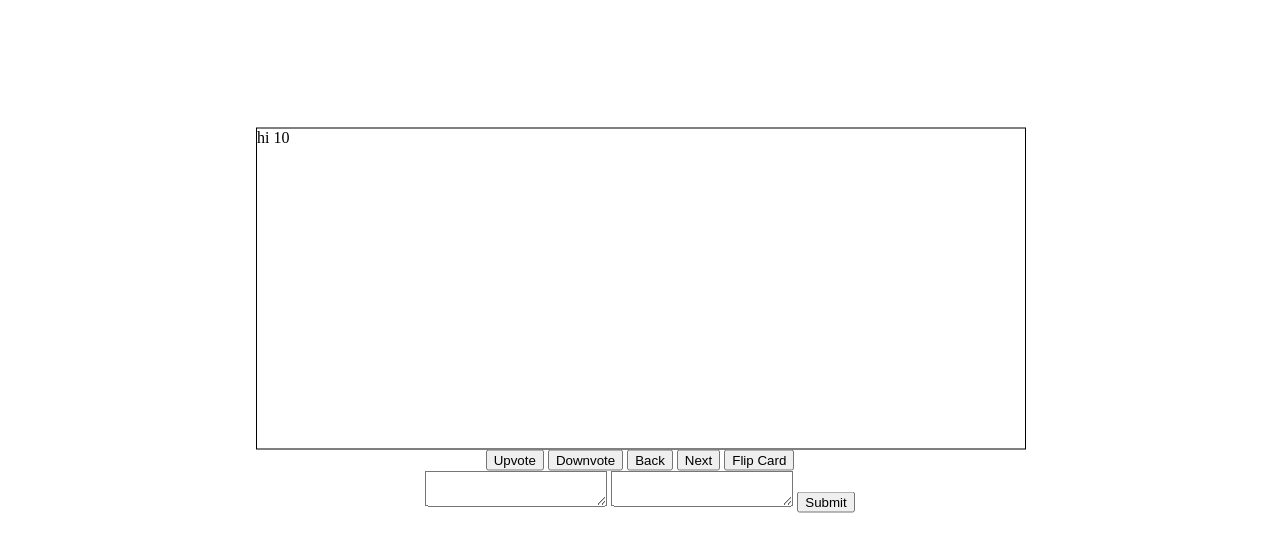
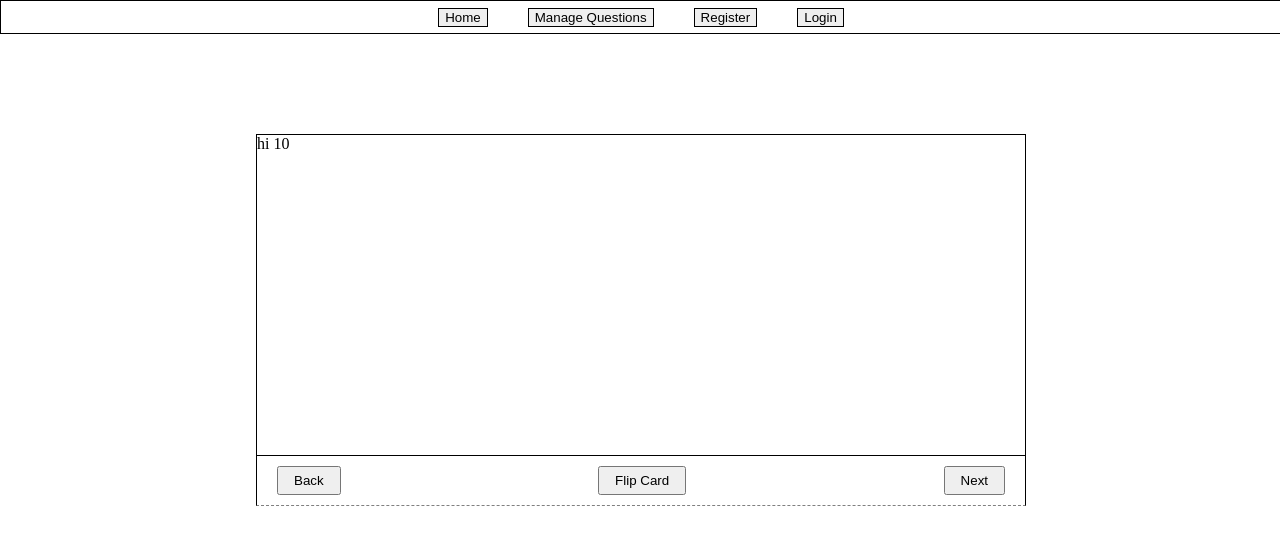
Before and after one commit to LackingCuriosity/studyApp, a Django app: page / in a window 1280 px wide. Shown: the top 552 px of the page. Run offline with Django 5.2, Linux system fonts and the light colour scheme; data comes from the database, SQL or seed files in the repository; both versions use the stored data as it was after the commit.

Commit message:
Connected pages through navbar and layout.html

```diff
--- a/studyApp/myApp/static/myApp/home.css
+++ b/studyApp/myApp/static/myApp/home.css
@@ -13,8 +13,81 @@
     width: 100%;
     height: 40vh;
     border: 1px black solid;
+    border-bottom: none;
 }
 
 #answerDiv {
     display:none;
 }
+
+#questionControls {
+    margin-left: auto;
+    width: 100%;
+    height: 100%;
+    display: flex;
+    justify-content: center;
+    align-items: center;
+    border: 1px solid black;
+    border-bottom: 1px dashed grey;
+    padding-top: 10px;
+    padding-bottom: 10px;
+    padding-right: none;
+    padding-left: none;
+
+}
+
+#upvotesDiv {
+    width: 100%;
+    font-size: 1rem;
+    display: flex;
+    align-items: center;
+    justify-content: left;
+    align-self: center;
+    line-height: 20pt;
+    border: 1px solid black;
+    border-top: none;
+
+
+}
+
+.vote {
+    display: flex;
+    align-items: center;
+    justify-content: center;
+    align-self: center;
+    width: 3%;
+    margin: 5px 10px 5px 10px;
+}
+
+#downvote {
+    align-items: right;
+    justify-content: right;
+    align-self: right;
+    text-align: right;
+}
+
+.questionButton, #flipButton {
+    margin-left: 20px;
+    margin-right: 20px;
+    padding: 5px 15px;
+}
+
+#flipButton {
+    margin: auto;
+    align-self: center;
+    align-items: center;
+}
+
+@keyframes pushOut{
+    from {
+        scale: 100%;
+    }
+    to {
+        scale: 110%;
+    }
+
+}
+
+.pushOutAnimation {
+    animation: 1s pushOut;
+}
--- a/studyApp/myApp/static/myApp/layout.css
+++ b/studyApp/myApp/static/myApp/layout.css
@@ -25,3 +25,15 @@ body {
     font-size: 2rem;
     font-family: Arial, Helvetica, sans-serif
 }
+
+@keyframes pushIn {
+    from {
+        scale: 100%
+    }
+    to {
+        scale: 95%
+    }
+}
+.buttonPressedAnimation:focus {
+    animation: 1s infinite alternate pushIn;
+}
--- a/studyApp/myApp/templates/myApp/layout.html
+++ b/studyApp/myApp/templates/myApp/layout.html
@@ -5,16 +5,25 @@
     <meta charset="UTF-8">
     <meta name="viewport" content="width=device-width, initial-scale=1.0">
     <title>Document</title>
-    <link rel="stylesheet" href={% static "myApp/layout.css" %}>
+    <link rel="stylesheet" href='{% static "myApp/layout.css" %}'>
+    {% block files %}
+    {% endblock %}
 </head>
 <body>
     <div  id="navBar">
-        <button class="navItem"> Home </button>
-        <button class="navItem"> Manage Questions</button>
-        <button class="navItem"> Register </button>
-        <a href={% url "logout" %}><button class="navItem"> logout</button></a>
+        <a href="{% url 'home' %}"><button class="navItem"> Home </button></a>
+        <a href='{% url "manageQuestions" %}'><button class="navItem"> Manage Questions</button></a>
+        {% if user.is_authenticated %}
+        <a href='{% url "logout" %}'><button class="navItem"> logout </button></a>
+        {% else %}
+        <a href='{% url "register" %}'><button class="navItem"> Register </button></a>
+        <a href='{% url "login" %}'><button class="navItem"> Login </button></a>
+        {% endif %}
     </div>
 
+    {% block body %}
+
+    {% endblock %}
 
 
 </body>
--- a/studyApp/myApp/templates/myApp/test.html
+++ b/studyApp/myApp/templates/myApp/test.html
@@ -1,3 +1,4 @@
+{% extends "myApp/layout.html" %}
 {% load static %}
 <!DOCTYPE html>
 <html lang="en">
@@ -5,32 +6,30 @@
     <meta charset="UTF-8">
     <meta name="viewport" content="width=device-width, initial-scale=1.0">
     <title>Document</title>
-    <script src={% static "myApp/upvote.js" %}></script>
-    <script src={% static "myApp/asyncQuestion.js" %}></script>
-    <link rel="stylesheet" href={% static "myApp/home.css" %}>
+    {% block files %}
+    <script src='{% static "myApp/upvote.js" %}'></script>
+    <script src='{% static "myApp/asyncQuestion.js" %}'></script>
+    <link rel="stylesheet" href='{% static "myApp/home.css" %}'>
+    <link rel="stylesheet" href='{% static "myApp/layout.css" %}'>
+    {% endblock %}
 </head>
+
+{% block body %}
 <body>
     <div id="questionContainer">
         <div id="questionDiv"></div>
         <div id="answerDiv"></div>
     <div id="questionControls">
-        <button name="upvote" class="vote" data-value=1 data-ID={{post.id}}>Upvote </button>
-        <button name="downvote" class="vote" data-value=-1 data-ID={{post.id}}> Downvote</button>
-        <button id="lastQuestionButton">Back</button>
-        <button id="newQuestionButton" value=0>Next</button>
-        <button id="flipButton" data-value="question"> Flip Card</button>
-        {% if user.is_authenticated %}
-            {{upvotes}} d
-        {% endif %}
+        <button id="lastQuestionButton" class="buttonPressedAnimation questionButton">Back</button>
+        <button id="flipButton" data-value="question" class="buttonPressedAnimation"> Flip Card</button>
+        <button id="newQuestionButton" value=0 class="buttonPressedAnimation questionButton">Next</button>
     </div>
+    {% if user.is_authenticated %}
+        <div id="upvotesDiv">
+            <img src='{% static "myApp/img/downvote.png" %}' name="downvote" class="vote buttonPressedAnimation" data-value=-1 data-ID={{post.id}}  id=downvote alt="downvote">
+            <div id="upvotesAmount">{{upvotes}}</div>
+            <img src='{% static "myApp/img/upvote.png" %}' name="upvote" class="vote buttonPressedAnimation" data-value=1 data-ID={{post.id}}  id=upvote alt="upvote">
+        </div>
+    {% endif %}
 
-    <form id="addQuestion" method="POST" action = {%url "home" %}>
-        {% csrf_token %}
-        <textarea name="question"></textarea>
-        <textarea name="answer"></textarea>
-        <button name="questionSubmit">
-            Submit
-        </button>
-    </form>
-</body>
-</html>
+{% endblock %}
--- a/studyApp/myApp/urls.py
+++ b/studyApp/myApp/urls.py
@@ -7,5 +7,7 @@ urlpatterns = [
     path("test", views.test, name="test"),
     path("register", views.register, name="register"),
     path("login", views.loginPage, name="login"),
-    path("logout", views.logoutPage, name="logout")
+    path("logout", views.logoutPage, name="logout"),
+    path("updateUpvotes", views.updateUpvotes, name="updateUpvotes"),
+    path("manageQuestions", views.manageQuestions, name="manageQuestions")
 ]
--- a/studyApp/myApp/views.py
+++ b/studyApp/myApp/views.py
@@ -116,4 +116,19 @@ def loginPage(request):
 
 def logoutPage(request):
     logout(request)
-    return HttpResponseRedirect(reverse("home"))
+    return HttpResponseRedirect(reverse("login"))
+
+def updateUpvotes(request):
+    if request.user.is_authenticated:
+        person = Person.objects.get(username=request.user.username)
+        #if more that 10 miniutes has passed, set upvotes to 10, and reset time
+        print(time.time() - person.upvotesTime)
+        if (time.time() - person.upvotesTime > 600):
+            person.upvotes = 10
+            person.upvotesTime = time.time()
+            person.save()
+            return JsonResponse({"response": 200})
+    return JsonResponse({"response": -1})
+
+def manageQuestions(request):
+    return render(request, "myApp/manageQuestions.html")
```
Also changed, not shown: studyApp/myApp/static/myApp/asyncQuestion.js (+32 -3 lines), studyApp/myApp/static/myApp/upvote.js (+42 -30 lines), studyApp/myApp/templates/myApp/login.html (+9 -11 lines), studyApp/myApp/templates/myApp/manageQuestions.html (added, +16 -0 lines), studyApp/myApp/templates/myApp/register.html (+7 -7 lines), studyApp/db.sqlite3, studyApp/myApp/static/myApp/img/downvote.png (added), studyApp/myApp/static/myApp/img/downvote.svg (added), studyApp/myApp/static/myApp/img/upvote.png (added), studyApp/myApp/static/myApp/img/upvote.svg (added).
